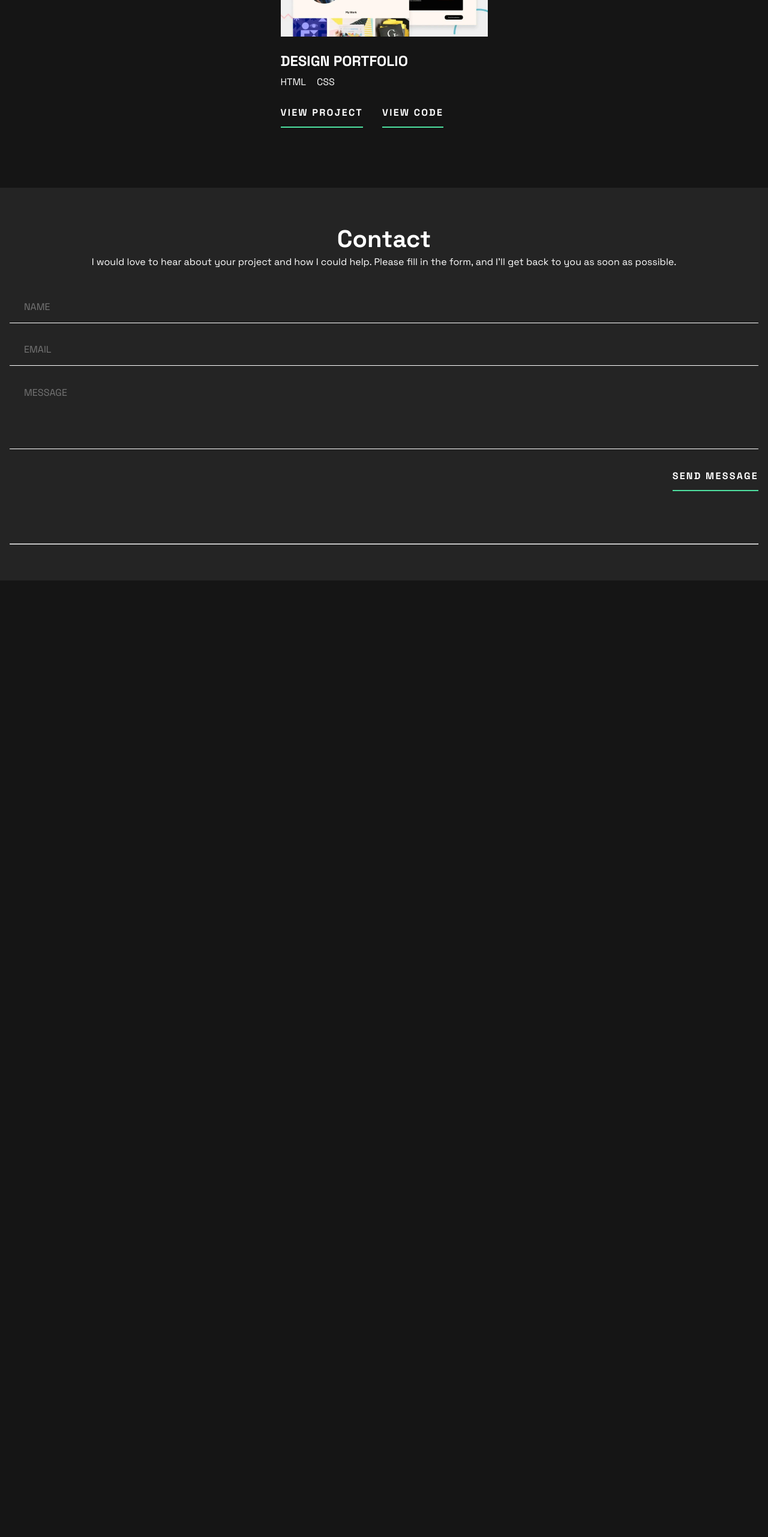
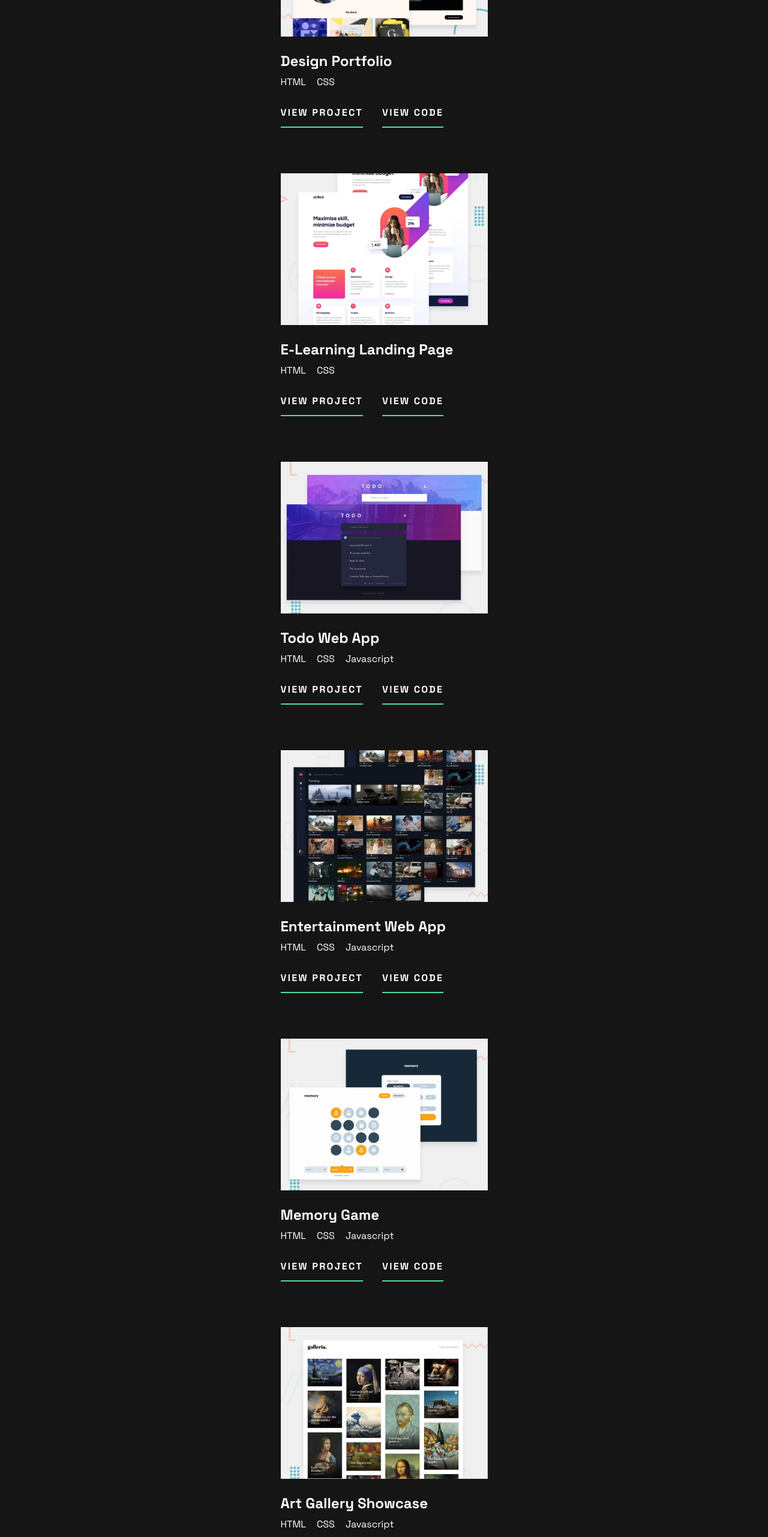
Before and after one commit to kateneilsen/svelte-developer-portfolio, a Svelte app: page / in a window 1280 px wide. Shown: the part 1757-4320 px from the top of the page at 60% size. Before the commit the page ends 2725 px from the top, so only its background shows below. Built offline with nearby package versions, Linux system fonts and the light colour scheme.

Commit message:
projects

```diff
--- a/src/components/Projects.svelte
+++ b/src/components/Projects.svelte
@@ -1,31 +1,86 @@
+<script>
+  let projects = [
+    {
+      name: "Design Portfolio",
+      skills: ["HTML", "CSS"],
+      thumbnailSmall: "images/thumbnail-project-1-small.webp",
+      thumbnailLarge: "images/thumbnail-project-1-large.webp",
+      projectLink: "/",
+      githubLink: "/",
+    },
+    {
+      name: "E-Learning Landing Page",
+      skills: ["HTML", "CSS"],
+      thumbnailSmall: "images/thumbnail-project-2-small.webp",
+      thumbnailLarge: "images/thumbnail-project-2-large.webp",
+      alt: "project thumbnail",
+      projectLink: "/",
+      githubLink: "/",
+    },
+    {
+      name: "Todo Web App",
+      skills: ["HTML", "CSS", "Javascript"],
+      thumbnailSmall: "images/thumbnail-project-3-small.webp",
+      thumbnailLarge: "images/thumbnail-project-3-large.webp",
+      alt: "project thumbnail",
+      projectLink: "/",
+      githubLink: "/",
+    },
+    {
+      name: "Entertainment Web App",
+      skills: ["HTML", "CSS", "Javascript"],
+      thumbnailSmall: "images/thumbnail-project-4-small.webp",
+      thumbnailLarge: "images/thumbnail-project-4-large.webp",
+      alt: "project thumbnail",
+      projectLink: "/",
+      githubLink: "/",
+    },
+    {
+      name: "Memory Game",
+      skills: ["HTML", "CSS", "Javascript"],
+      thumbnailSmall: "images/thumbnail-project-5-small.webp",
+      thumbnailLarge: "images/thumbnail-project-5-large.webp",
+      alt: "project thumbnail",
+      projectLink: "/",
+      githubLink: "/",
+    },
+    {
+      name: "Art Gallery Showcase",
+      skills: ["HTML", "CSS", "Javascript"],
+      thumbnailSmall: "images/thumbnail-project-6-small.webp",
+      thumbnailLarge: "images/thumbnail-project-6-large.webp",
+      alt: "project thumbnail",
+      projectLink: "/",
+      githubLink: "/",
+    },
+  ];
+</script>
+
 <section>
   <div class="top-row">
     <h1>Projects</h1>
     <button>CONTACT ME</button>
   </div>
+  {#each projects as project}
     <div class="project">
       <picture>
-      <source
-        media="(min-width:1200px)"
-        srcset="images/thumbnail-project-1-large.webp"
-      />
-      <img
-        src="images/thumbnail-project-1-small.webp"
-        alt="project thumbnail"
-        class="thumbnail"
-      />
+        <source media="(min-width:1200px)" srcset={project.thumbnailLarge} />
+        <img src={project.thumbnailSmall} alt={project.alt} class="thumbnail" />
       </picture>
 
-    <h3>DESIGN PORTFOLIO</h3>
+      <h3>{project.name}</h3>
+
       <ul class="tech-stack">
-      <li>HTML</li>
-      <li>CSS</li>
+        {#each project.skills as skill}
+          <li>{skill}</li>
+        {/each}
       </ul>
       <div class="buttons">
         <button>VIEW PROJECT</button>
         <button>VIEW CODE</button>
       </div>
     </div>
+  {/each}
 </section>
 
 <style>
```
Lines whose indentation alone changed are shown as unchanged.
